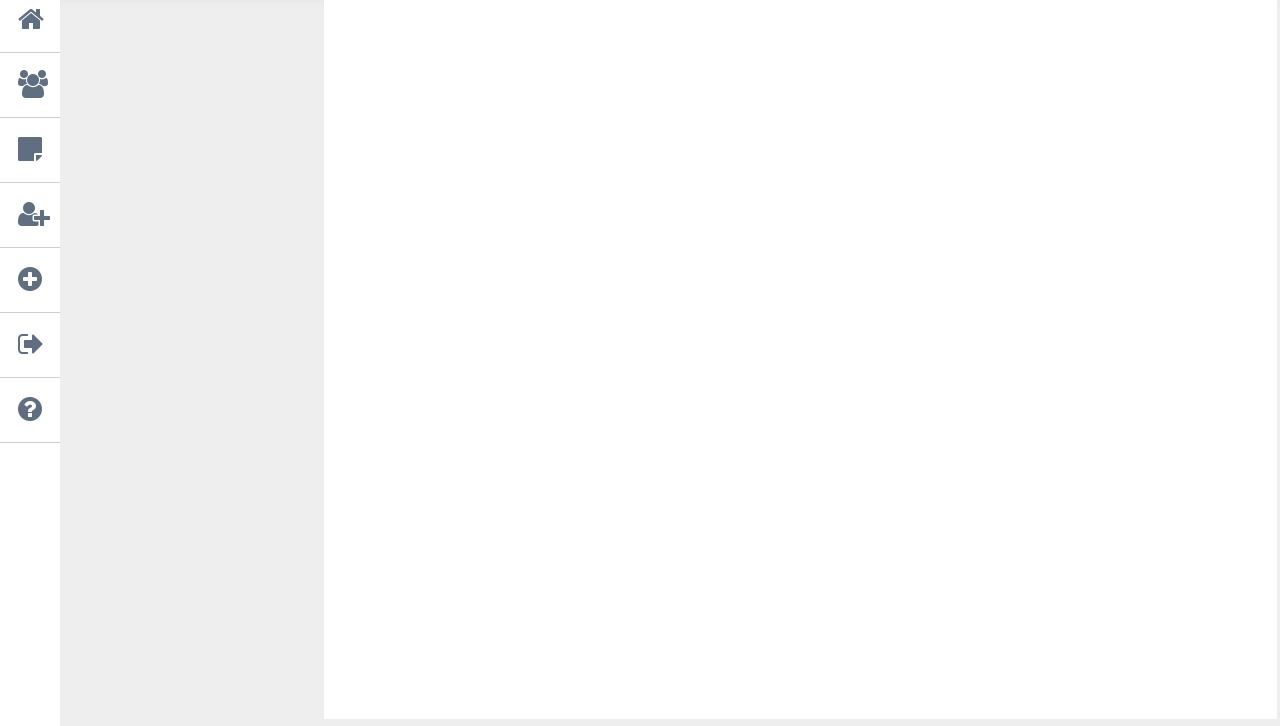
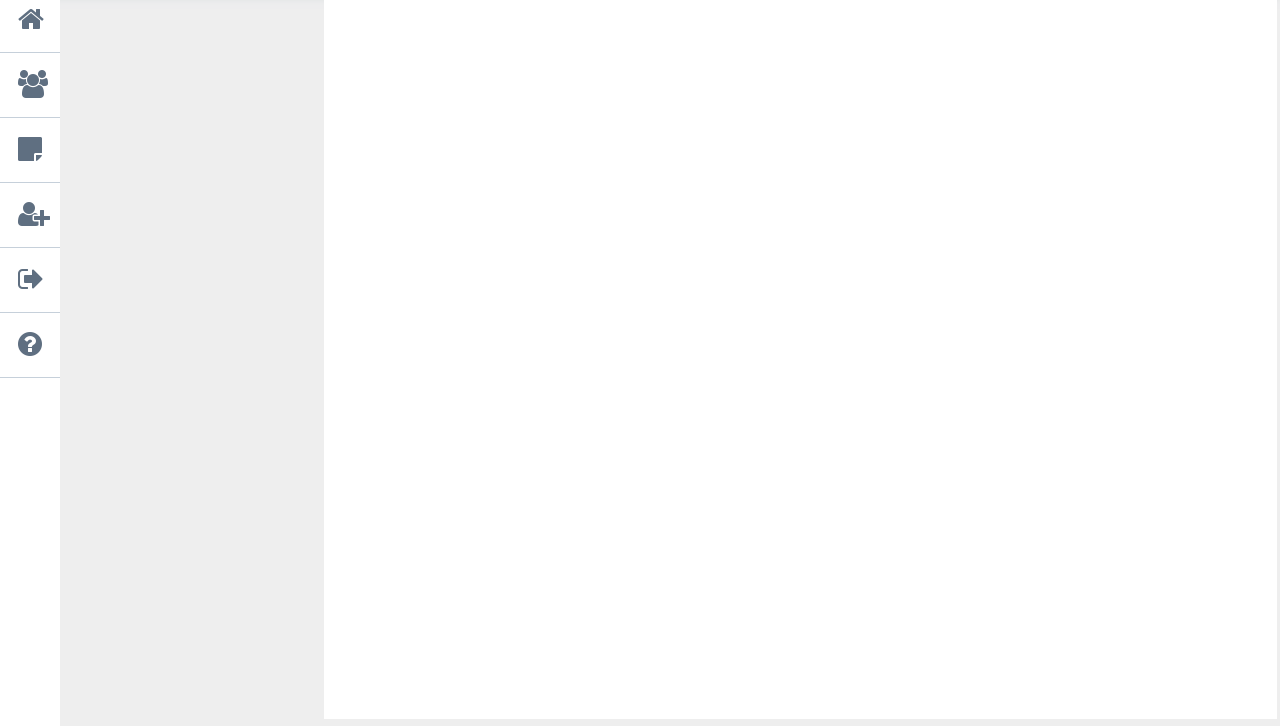
Before and after one commit to AnonymCybercik/nazorat-ishi, a Django app: template test_system/templates/my_tests/edit-test.html in a window 1280 px wide. Shown: the part 74-800 px from the top of the page. Run offline with Django 3.2, Linux system fonts and the light colour scheme; the template is opened without the code that fills it, so the values that code supplies are empty; some libraries are stand-ins or nearby versions.

Commit message:
qogani ))

```diff
--- a/test_system/templates/my_tests/edit-test.html
+++ b/test_system/templates/my_tests/edit-test.html
@@ -37,7 +37,6 @@
 								<li><a href="{% url 'my_tests:search' user_id %}"><i class="fa fa-users" style="padding:18px; font-size: 28px;"></i>O`quvchilar</a></li>
 								<li><a href="{% url 'my_tests:choice' user_id %}"><i class="fa fa-sticky-note" style="padding:18px; font-size: 28px;"></i>Testlar</a></li>
 								<li><a href="{% url 'my_tests:register' user_id %}"><i class="fa fa-user-plus" style="padding:18px; font-size: 28px;"></i>O`quvchi qo`shish</a></li>
-								<li><a href="{% url 'my_tests:choice' user_id %}"><i class="fa fa-plus-circle" style="padding:18px; font-size: 28px;"></i>Test qo`shish</a></li>
 								<li><a href="{% url 'my_tests:user_logout' user_id %}"><i class="fa fa-sign-out" style="padding:18px; font-size: 28px;"></i>Logout</a></li>
 								<li><a href="{% url 'my_tests:user_logout' user_id %}"><i class="fa fa-question-circle" style="padding:18px; font-size: 28px;"></i>FAQ</a></li>
 							</ul>
```
